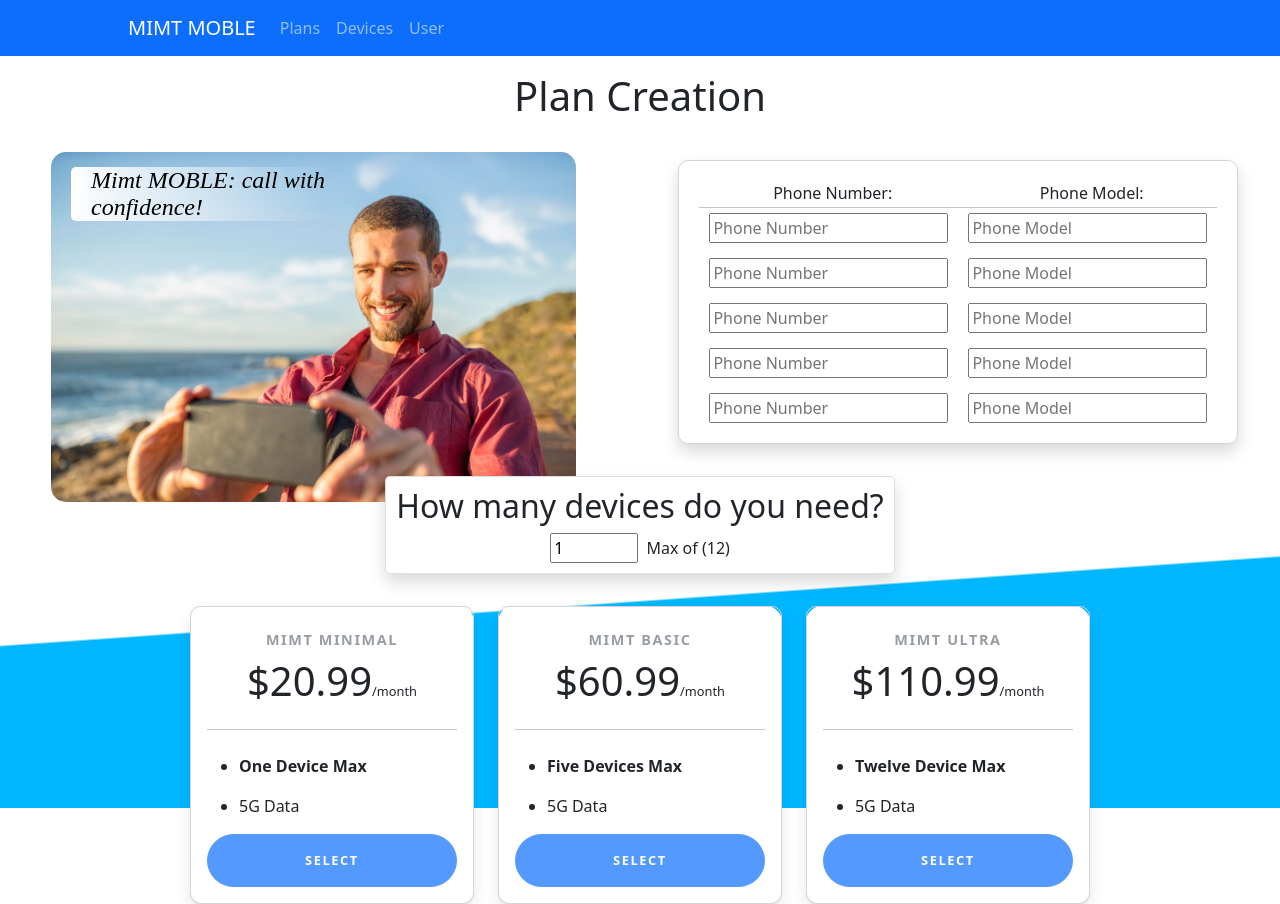
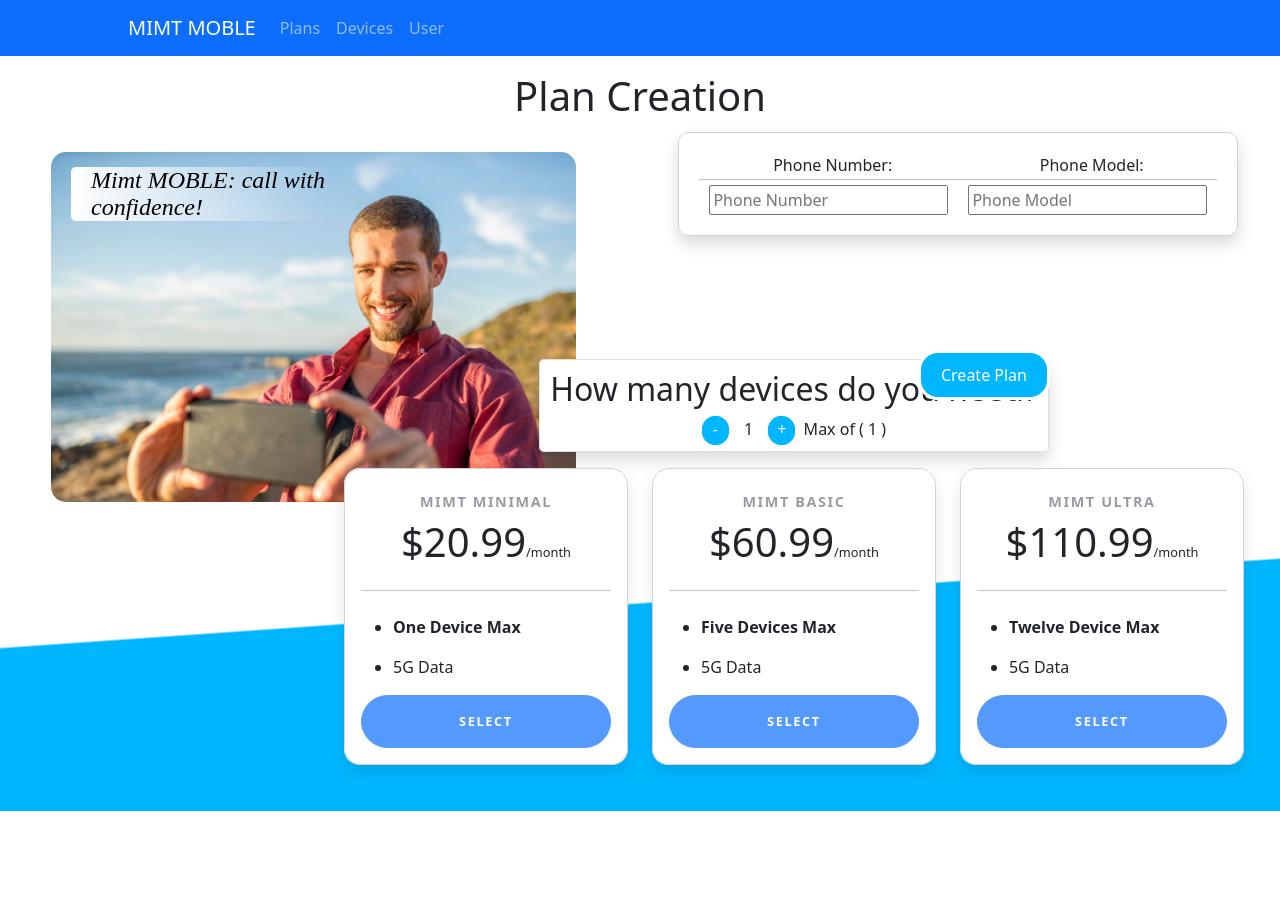
Before and after one commit to lhenig/MIMT-Mobile, an Angular app in the folder client/: page /planCreation in a window 1280 px wide. After the commit the page ends 811 px from the top, so only its background shows below. Built offline with nearby package versions, Linux system fonts and the light colour scheme.

Commit message:
working js on plan page, data ready for creation

```diff
--- a/client/src/app/app.module.ts
+++ b/client/src/app/app.module.ts
@@ -10,6 +10,7 @@ import { LandingPageComponent } from './components/landing-page/landing-page.com
 import { PageNotFoundComponent } from './components/page-not-found/page-not-found.component';
 import { UserInfoComponent } from './components/user-info/user-info.component';
 import { UsersPlansComponent } from './components/users-plans/users-plans.component';
+import { ListItemComponent } from './components/list-item/list-item.component';
 
 @NgModule({
   declarations: [
@@ -20,7 +21,8 @@ import { UsersPlansComponent } from './components/users-plans/users-plans.compon
     LandingPageComponent,
     PageNotFoundComponent,
     UserInfoComponent,
-    UsersPlansComponent
+    UsersPlansComponent,
+    ListItemComponent
   ],
   imports: [
     BrowserModule,
--- a/client/src/app/components/list-item/list-item.component.css
+++ b/client/src/app/components/list-item/list-item.component.css
@@ -2,3 +2,9 @@
     margin-left: 10px;
     margin-right: 10px;
 }
+.input-square{
+    border:solid;
+    border-radius: 1px;
+    padding: 10px;
+
+}
--- a/client/src/app/components/list-item/list-item.component.html
+++ b/client/src/app/components/list-item/list-item.component.html
@@ -1,2 +1,4 @@
-<input class="form-item" type="tel" id="phone" placeholder="Phone Number" name="phoneNumber">
-<input class="form-item" type="text" id="model" placeholder="Phone Model" name="PhoneModel">
+<div class="form-item-container">
+    <input class="form-item" type="tel" id="phone" placeholder="Phone Number" name="phoneNumber">
+    <input class="form-item" type="text" id="model" placeholder="Phone Model" name="PhoneModel">
+</div>
--- a/client/src/app/components/plan-page/plan-page.component.css
+++ b/client/src/app/components/plan-page/plan-page.component.css
@@ -36,7 +36,7 @@
 }
 .plan-page-container{
     background-image: linear-gradient(176deg, #ffffff 70%, #00b7ff calc(70% + 2px));
-    height: 94vh;
+    height: 94.4vh;
 }
 .device-creation-container{
     display: grid;
@@ -51,7 +51,7 @@
 
 }
 .devices-info{
-    padding-top: 4vh;
+    padding-top: .5vh;
     padding-left: 3vw;
     display: flex;
     align-items: flex-start;
@@ -97,7 +97,7 @@
     border-color: rgb(196, 196, 196);;
 }
 .plan-card-container{
-    margin-top: 4vh;
+    margin-top: 2vh;
     display: flex;
     justify-content: space-around;
     width:1000;
@@ -166,5 +166,66 @@
     border: solid;
     border-width: 1px;
     border-color: #d4d4d4;
-    border-radius: 10px;
+    border-radius: 17px;
   }
+  .selected{
+    border-width: 2px;
+    border-color: rgb(64, 185, 255);
+  }
+  .pin-to-bottom{
+    position:absolute;
+    left:25%;
+    bottom: 35px;
+  }
+
+  .minus-button{
+    margin-right: 15px;
+    border:solid;
+    border-color: #00b7ff;
+    border-radius: 20px;
+    border-width: 2px;
+    background-color: #00b7ff;
+    color: white;
+
+    padding-top:0px;
+    padding-bottom: 3px;
+    padding-left: 9px;
+    padding-right: 9px;
+    user-select: none;
+  }
+  .minus-button:hover{
+    background-color: #5dd1ff;
+  }
+  .plus-button{
+    margin-left: 15px;
+    border:solid;
+    border-color: #00b7ff;
+    border-radius: 20px;
+    border-width: 2px;
+    background-color: #00b7ff;
+
+    padding-top:0px;
+    padding-bottom: 3px;
+    padding-left: 7px;
+    padding-right: 7px;
+    user-select: none;
+    color: white;
+  }
+  .plus-button:hover{
+    background-color: #5dd1ff;
+  }
+  .submit-button{
+    position: absolute;
+    right: 230px;
+    bottom: 50%;
+  }
+  .button-styling{
+    background-color: #00b7ff;
+    color: white;
+    padding: 10px 20px;
+    border: solid;
+    border-radius: 20px;
+  }
+  .button-styling:hover{
+    background-color:#5dd1ff
+  }
--- a/client/src/app/components/plan-page/plan-page.component.html
+++ b/client/src/app/components/plan-page/plan-page.component.html
@@ -21,39 +21,36 @@
                                 Phone Model:
                             </div>
                         </div>
-                        <i class="bi bi-phone"></i>
-                        <input class="form-item" type="tel" id="phone" placeholder="Phone Number" name="phoneNumber">
-                        <input class="form-item" type="text" id="model" placeholder="Phone Model" name="PhoneModel">
+                        <form id="my-form">
+                          <app-list-item *ngFor="let phone of phones"></app-list-item>
+                        </form>
                     </div>
-                    <div class="form-item-container">
-                        <input class="form-item" type="tel" id="phone" placeholder="Phone Number" name="phoneNumber">
-                        <input class="form-item" type="text" id="model" placeholder="Phone Model" name="PhoneModel">
-                    </div>
-                    <div class="form-item-container">
-                        <input class="form-item" type="tel" id="phone" placeholder="Phone Number" name="phoneNumber">
-                        <input class="form-item" type="text" id="model" placeholder="Phone Model" name="PhoneModel">
-                    </div>
-                    <div class="form-item-container">
-                        <input class="form-item" type="tel" id="phone" placeholder="Phone Number" name="phoneNumber">
-                        <input class="form-item" type="text" id="model" placeholder="Phone Model" name="PhoneModel">
-                    </div>
-                    <div class="form-item-container">
-                        <input class="form-item" type="tel" id="phone" placeholder="Phone Number" name="phoneNumber">
-                        <input class="form-item" type="text" id="model" placeholder="Phone Model" name="PhoneModel">
-                    </div>
+
 
                   </form>
             </div>
         </div>
+        <div class="pin-to-bottom">
         <div class="num-devices container">
             <div class="device-items shadow card">
                 <h2>How many devices do you need?</h2>
                 <div class="center-this">
                     <div>
-                                <input type="number" id="quantity" name="quantity" min="1" max="12" value="1">
+                        <span class="minus-button" (click)="decr()">-</span>
+                        <span id="curPhones">1</span>
+                        <span class="plus-button" (click)="incr()">+</span>
                     </div>
                     <div>
-                                &nbsp; Max of (12)
+                      <span>
+                        &nbsp; Max of (
+                      </span>
+                      <span id="maxPhones">
+                        1
+                      </span>
+                      <span>
+                        )
+                      </span>
+
                     </div>
                 </div>
             </div>
@@ -65,7 +62,7 @@
                         <!-- Free Tier -->
                         <div class="col-lg-4">
                           <div class="card mb-5 mb-lg-0">
-                            <div class="card-body">
+                            <div class="card-body" id="plan1">
                               <h5 class="card-title text-muted text-uppercase text-center">Mimt MINIMAL</h5>
                               <h6 class="card-price text-center">$20.99<span class="period">/month</span></h6>
                               <hr>
@@ -74,7 +71,7 @@
                                 <li><span class="fa-li"><i class="fas fa-check"></i></span>5G Data</li>
                               </ul>
                               <div class="d-grid">
-                                <a href="#" class="btn btn-primary text-uppercase">SELECT</a>
+                                <a (click)="selectPlan('MINIMAL')" class="btn btn-primary text-uppercase">SELECT</a>
                               </div>
                             </div>
                           </div>
@@ -82,7 +79,7 @@
                         <!-- Free Tier -->
                         <div class="col-lg-4">
                             <div class="card mb-5 mb-lg-0">
-                              <div class="card-body">
+                              <div class="card-body" id="plan2">
                                 <h5 class="card-title text-muted text-uppercase text-center">Mimt Basic</h5>
                                 <h6 class="card-price text-center">$60.99<span class="period">/month</span></h6>
                                 <hr>
@@ -91,7 +88,7 @@
                                   <li><span class="fa-li"><i class="fas fa-check"></i></span>5G Data</li>
                                 </ul>
                                 <div class="d-grid">
-                                  <a href="#" class="btn btn-primary text-uppercase">SELECT</a>
+                                  <a (click)="selectPlan('BASIC')" class="btn btn-primary text-uppercase">SELECT</a>
                                 </div>
                               </div>
                             </div>
@@ -99,7 +96,7 @@
                         <!-- Free Tier -->
                         <div class="col-lg-4">
                             <div class="card mb-5 mb-lg-0">
-                              <div class="card-body">
+                              <div class="card-body" id="plan3">
                                 <h5 class="card-title text-muted text-uppercase text-center">Mimt Ultra</h5>
                                 <h6 class="card-price text-center">$110.99<span class="period">/month</span></h6>
                                 <hr>
@@ -108,7 +105,7 @@
                                   <li><span class="fa-li"><i class="fas fa-check"></i></span>5G Data</li>
                                 </ul>
                                 <div class="d-grid">
-                                  <a href="#" class="btn btn-primary text-uppercase">SELECT</a>
+                                  <a (click)="selectPlan('ULTRA')" class="btn btn-primary text-uppercase">SELECT</a>
                                 </div>
                               </div>
                             </div>
@@ -116,7 +113,12 @@
                       </div>
                     </div>
                   </section>
-
+              </div>
+            </div>
+            <div class="submit-button">
+                <button class="button-styling" (click)="submitPlan()">
+                  Create Plan
+                </button>
             </div>
 
     <div id="plans">
--- a/client/src/app/components/plan-page/plan-page.component.ts
+++ b/client/src/app/components/plan-page/plan-page.component.ts
@@ -1,7 +1,9 @@
+import { LiteralMapExpr } from '@angular/compiler';
 import { Component, OnInit } from '@angular/core';
 import { Router } from '@angular/router';
 import { Plan } from 'src/app/models/plan.model';
 import { PlanService } from 'src/app/services/plan.service';
+
 
 
 @Component({
@@ -11,8 +13,125 @@ import { PlanService } from 'src/app/services/plan.service';
 })
 export class PlanPageComponent implements OnInit {
   PlanList: Plan[] = [];
+  mimtPlan: string = "noplan";
+  phones: string[] = [""];
+  constructor(private planService: PlanService, private router: Router) { }
 
-  constructor(private planService: PlanService, private router: Router) { }
+
+  incr() {
+    let curPhones = document.getElementById("curPhones");
+    let maxPhones = document.getElementById("maxPhones");
+    if(curPhones && maxPhones){
+      if(Number(curPhones.innerHTML) < Number(maxPhones.innerHTML)){
+        curPhones.innerHTML = String(Number(curPhones.innerHTML) + 1);
+        this.phones.push("");
+      }
+    }
+  }
+  decr(){
+    let curPhones = document.getElementById("curPhones");
+    if(curPhones){
+      if(this.phones.length > 1){
+        curPhones.innerHTML = String(Number(curPhones.innerHTML) - 1);
+        this.phones.pop();
+      }
+
+    }
+  }
+
+  selectPlan(p: string){
+    var plan1 = document.getElementById("plan1");
+    var plan2 = document.getElementById("plan2");
+    var plan3 = document.getElementById("plan3");
+    if(p == 'MINIMAL'){
+      this.mimtPlan = 'MINIMAL';
+      plan1?.classList.add('selected');
+      let curPhones = document.getElementById("curPhones");
+      let maxPhones = document.getElementById("maxPhones");
+      if(curPhones && maxPhones){
+        maxPhones.innerHTML = "1";
+        curPhones.innerHTML = "1";
+
+      }
+      while(this.phones.length > 1){
+        this.phones.pop();
+      }
+    }
+    else{
+      plan1?.classList.remove('selected');
+    }
+    if(p == 'BASIC'){
+      this.mimtPlan = 'BASIC';
+      plan2?.classList.add('selected');
+      let curPhones = document.getElementById("curPhones");
+      let maxPhones = document.getElementById("maxPhones");
+      if(curPhones && maxPhones){
+        maxPhones.innerHTML = "5";
+
+
+
+        while(this.phones.length > 5){
+          this.phones.pop();
+          curPhones.innerHTML = "5";
+        }
+      }
+    }
+    else{
+      plan2?.classList.remove('selected');
+    }
+    if(p == 'ULTRA'){
+      this.mimtPlan = 'ULTRA';
+      plan3?.classList.add('selected');
+      let curPhones = document.getElementById("curPhones");
+      let maxPhones = document.getElementById("maxPhones");
+      if(curPhones && maxPhones){
+
+        maxPhones.innerHTML = "12";
+
+      }
+    }
+    else{
+      plan3?.classList.remove('selected');
+    }
+  }
+  submitPlan(){
+    let phoneDiv = document.querySelectorAll('[id=phone]');
+    let phoneNumbers = [];
+    console.log(phoneDiv);
+    for(let i = 0 ; i < phoneDiv.length; i++){
+      if((phoneDiv[i] as HTMLInputElement).value == ""){
+        alert("compleate phone number input");
+        return;
+      }
+      phoneNumbers.push((phoneDiv[i] as HTMLInputElement).value);
+    }
+    let modelDiv = document.querySelectorAll('[id=model]');
+    let models = [];
+    for(let i = 0 ; i < modelDiv.length; i++){
+      if((modelDiv[i] as HTMLInputElement).value == ""){
+        alert("compleate model input");
+        return;
+      }
+      models.push((modelDiv[i] as HTMLInputElement).value);
+    }
+    if(this.mimtPlan == "noplan"){
+      alert('please select a plan');
+    }
+    else{
+      alert(`PlanName: ${this.mimtPlan} \n`)
+      for(let i = 0 ; i < phoneNumbers.length; i++){
+          alert("Phone Number: " + phoneNumbers[i] + "\n Phonemodel: " + models[i]);
+
+      }
+      //////////////////////////////////////////////////////////////
+      //  This is where a new plan request is sent to database    //
+      //  plan name is in this.mimtPlan                           //
+      //  phone nums and phone models are in parallel arrays      //
+      //  there is no validation other than checking for ""       //
+      //  and making sure a plan is selected                      //
+      //////////////////////////////////////////////////////////////
+    }
+  }
 
   ngOnInit(): void {
     // this.planService.findAllPlans().subscribe((data) => {
```
Lines whose indentation alone changed are shown as unchanged.
